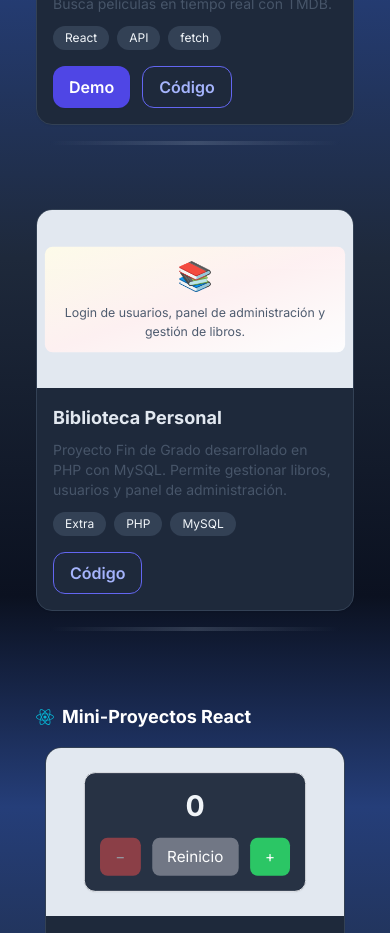
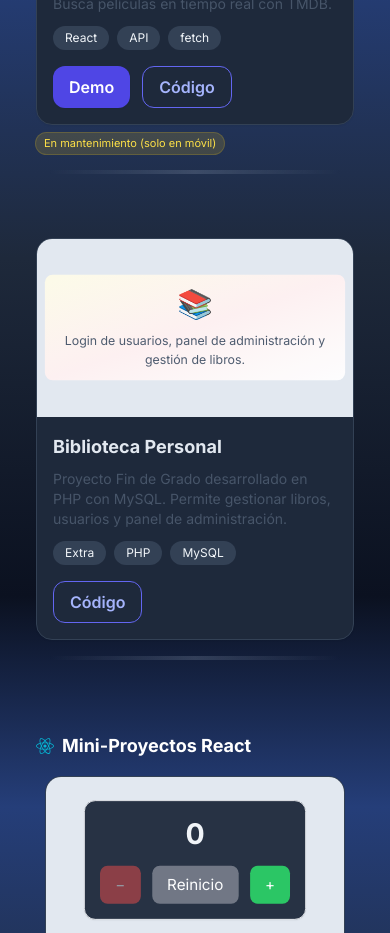
Before and after one commit to Andraxmm/Portfolio, a React (Vite) app: page / in a window 390 px wide. Shown: the part 2780-3713 px from the top of the page. Built offline with nearby package versions, Linux system fonts and the light colour scheme; no server answers.

Commit message:
Update Projects.jsx
chore: mensaje de mantenimiento

```diff
--- a/src/Components/Project/Projects.jsx
+++ b/src/Components/Project/Projects.jsx
@@ -78,6 +78,14 @@ export default function Projects() {
             }
             demoHref="/peliculas"
           />
+
+          {/* Aviso solo en móvil */}
+        <span className="sm:hidden mt-2 inline-block text-[11px] px-2 py-0.5 rounded-full
+                        bg-yellow-400/15 text-yellow-300 ring-1 ring-yellow-400/30">
+          En mantenimiento (solo en móvil)
+        </span>
+
+
           {/* separador solo móvil */}
           <div className="sm:hidden mt-4 h-1 w-11/12 mx-auto rounded-full bg-gradient-to-r from-transparent via-slate-400/25 to-transparent" />
         </div>
```
